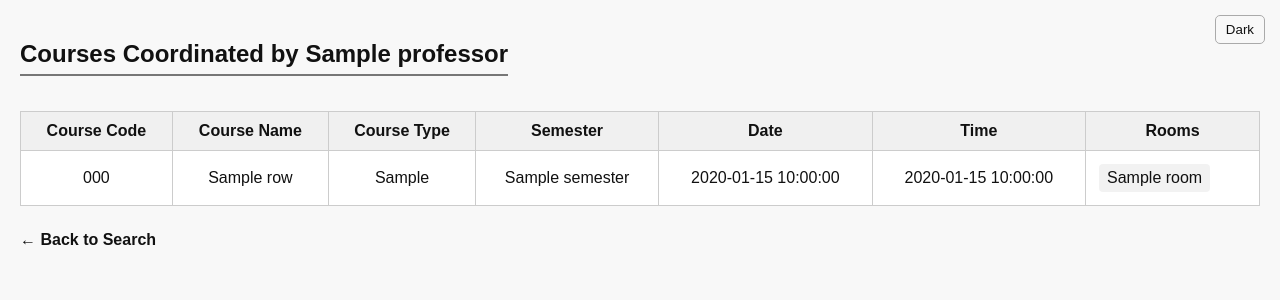
After one commit to Kavyansh-Bagdi/e-cell, a Flask app: template webpage/templates/professor_result.html in a window 1280 px wide. The commit adds this page. Shown: the top 300 px of the page. Run offline with Flask 3, Linux system fonts and the light colour scheme; the template is opened without the code that fills it: most values are stand-ins (such as "Sample title", 1, 10 or a date in 2020).

Commit message:
feat: webpage is class and prof feature is added

```diff
--- a/webpage/app.py
+++ b/webpage/app.py
@@ -9,6 +9,50 @@ BASE_DIR = os.path.dirname(os.path.dirname(os.path.abspath(__file__)))
 
 # Database path (located in project root)
 DB_PATH = os.path.join(BASE_DIR, "data.db")
+
+def get_professor_courses(professor_name):
+    connection = sqlite3.connect(DB_PATH)
+    connection.row_factory = sqlite3.Row
+    cursor = connection.cursor()
+
+    cursor.execute("""
+        SELECT
+            C.CourseCode,
+            C.CourseName,
+            C.CourseType,
+            C.Semester,
+            E.Date,
+            E.Time,
+            E.Room1, E.Room2, E.Room3, E.Room4, E.Room5
+        FROM Courses AS C
+        LEFT JOIN ExamSchedule AS E
+        ON C.CourseCode = E.CourseCode
+        AND C.CourseType = E.CourseType
+        AND C.CoordinatorName = E.CoordinatorName
+        AND C.Semester = E.Semester
+        WHERE C.CoordinatorName = ?
+        ORDER BY C.Semester, C.CourseCode, E.Date, E.Time
+    """, (professor_name,))
+
+    rows = cursor.fetchall()
+    connection.close()
+
+    # Clean and format rooms
+    courses = []
+    for r in rows:
+        rooms = [r["Room1"], r["Room2"], r["Room3"], r["Room4"], r["Room5"]]
+        rooms = [room for room in rooms if room not in (None, "", "—")]
+        courses.append({
+            "CourseCode": r["CourseCode"],
+            "CourseName": r["CourseName"],
+            "CourseType": r["CourseType"],
+            "Semester": r["Semester"],
+            "Date": r["Date"],
+            "Time": r["Time"],
+            "Rooms": rooms
+        })
+
+    return courses
 
 def get_student_entries(student_id):
     connection = sqlite3.connect(DB_PATH)
@@ -93,8 +137,71 @@ def get_student_entries(student_id):
     return merged
 
 
+@app.route("/", methods=["GET", "POST"])
+def home():
+    connection = sqlite3.connect(DB_PATH)
+    connection.row_factory = sqlite3.Row
+    cursor = connection.cursor()
 
-@app.route("/", methods=["GET", "POST"])
+    # Fetch dropdown options for "Classes" mode
+    cursor.execute("SELECT DISTINCT Date FROM Arrangement ORDER BY Date;")
+    dates = [row["Date"] for row in cursor.fetchall()]
+
+    cursor.execute("SELECT DISTINCT time_slot FROM Arrangement ORDER BY time_slot;")
+    times = [row["time_slot"] for row in cursor.fetchall()]
+
+    cursor.execute("SELECT RoomNo FROM Rooms ORDER BY RoomNo;")
+    rooms = [row["RoomNo"] for row in cursor.fetchall()]
+
+    connection.close()
+
+    # Student form submitted
+    if "student_id" in request.form:
+        student_id = request.form.get("student_id").strip()
+        results = get_student_entries(student_id)
+        return render_template("result.html", student_id=student_id, results=results)
+
+    # Professor form submitted
+    elif "professor_name" in request.form:
+        name = request.form.get("professor_name").strip()
+        results = get_professor_courses(name)
+        return render_template("professor_result.html", professor=name, results=results)
+
+    # Class form submitted
+    elif all(k in request.form for k in ["date", "time_slot", "room"]):
+        date = request.form.get("date")
+        time = request.form.get("time_slot")
+        room = request.form.get("room")
+
+        connection = sqlite3.connect(DB_PATH)
+        connection.row_factory = sqlite3.Row
+        cursor = connection.cursor()
+
+        cursor.execute("""
+            SELECT
+                Date, time_slot, Room,
+                SeatNoA, StudentIdA, NameA, BatchA,
+                SeatNoB, StudentIdB, NameB, BatchB
+            FROM Arrangement
+            WHERE Date = ? AND time_slot = ? AND Room = ?
+            ORDER BY SeatNoA, SeatNoB
+        """, (date, time, room))
+        results = cursor.fetchall()
+        connection.close()
+
+        return render_template(
+            "class_result.html",
+            results=results,
+            date=date,
+            time=time,
+            room=room
+        )
+
+    # Default: show the page with all dropdown data
+    return render_template("index.html", dates=dates, times=times, rooms=rooms)
+
+
+@app.route("/student", methods=["GET", "POST"])
 def index():
     if request.method == "POST":
         student_id = request.form.get("student_id").strip()
@@ -102,6 +209,54 @@ def index():
         return render_template("result.html", student_id=student_id, results=results)
     return render_template("index.html")
 
+@app.route("/professor", methods=["POST"])
+def professor_lookup():
+    name = request.form["professor_name"]
+    results = get_professor_courses(name)
+    return render_template("professor_result.html", results=results, professor=name)
+
+@app.route("/class", methods=["GET", "POST"])
+def class_lookup():
+    connection = sqlite3.connect(DB_PATH)
+    connection.row_factory = sqlite3.Row
+    cursor = connection.cursor()
+
+    # Fetch dropdown options
+    cursor.execute("SELECT DISTINCT Date FROM Arrangement ORDER BY Date;")
+    dates = [row["Date"] for row in cursor.fetchall()]
+
+    cursor.execute("SELECT DISTINCT time_slot FROM Arrangement ORDER BY time_slot;")
+    times = [row["time_slot"] for row in cursor.fetchall()]
+
+    cursor.execute("SELECT RoomNo FROM Rooms ORDER BY RoomNo;")
+    rooms = [row["RoomNo"] for row in cursor.fetchall()]
+
+    results = []
+    if request.method == "POST":
+        date = request.form.get("date")
+        time = request.form.get("time_slot")
+        room = request.form.get("room")
+
+        cursor.execute("""
+            SELECT
+                Date, time_slot, Room,
+                SeatNoA, StudentIdA, NameA, BatchA,
+                SeatNoB, StudentIdB, NameB, BatchB
+            FROM Arrangement
+            WHERE Date = ? AND time_slot = ? AND Room = ?
+            ORDER BY CAST(REPLACE(SeatNoA, 'A', '') AS INTEGER)
+        """, (date, time, room))
+        results = cursor.fetchall()
+
+    connection.close()
+
+    return render_template(
+        "class_result.html",
+        dates=dates,
+        times=times,
+        rooms=rooms,
+        results=results
+    )
 
 if __name__ == "__main__":
     app.run(debug=True)
--- /dev/null
+++ b/webpage/templates/professor_result.html
@@ -0,0 +1,162 @@
+<!DOCTYPE html>
+<html lang="en">
+
+<head>
+    <meta charset="UTF-8">
+    <title>Professor Course Details</title>
+    <meta name="viewport" content="width=device-width, initial-scale=1.0">
+    <style>
+        body {
+            font-family: Arial, sans-serif;
+            margin: 20px;
+            transition: background 0.3s, color 0.3s;
+        }
+
+        table {
+            width: 100%;
+            border-collapse: collapse;
+            margin-top: 15px;
+            transition: background 0.3s;
+        }
+
+        th,
+        td {
+            padding: 10px;
+            border: 1px solid #ccc;
+            text-align: center;
+        }
+
+        h2 {
+            border-bottom: 2px solid #777;
+            display: inline-block;
+            padding-bottom: 6px;
+        }
+
+        .theme-toggle {
+            position: fixed;
+            top: 15px;
+            right: 15px;
+            background: none;
+            border: 1px solid #aaa;
+            padding: 6px 10px;
+            border-radius: 5px;
+            cursor: pointer;
+            color: inherit;
+        }
+
+        /* Light theme (default) */
+        body.light {
+            background: #f8f8f8;
+            color: #111;
+        }
+
+        body.light table {
+            background: #fff;
+            border-color: #ddd;
+        }
+
+        body.light th {
+            background: #f0f0f0;
+        }
+
+        /* Dark theme */
+        body.dark {
+            background: #121212;
+            color: #e0e0e0;
+        }
+
+        body.dark table {
+            background: #1e1e1e;
+            border-color: #333;
+        }
+
+        body.dark th {
+            background: #2a2a2a;
+        }
+
+        .room-box {
+            display: inline-block;
+            background: rgba(0, 0, 0, 0.05);
+            padding: 5px 8px;
+            border-radius: 4px;
+            margin: 3px;
+        }
+
+        body.dark .room-box {
+            background: #181818;
+        }
+
+        a {
+            color: inherit;
+            text-decoration: none;
+            font-weight: bold;
+        }
+
+        a:hover {
+            text-decoration: underline;
+        }
+    </style>
+</head>
+
+<body class="light">
+    <button class="theme-toggle" onclick="toggleTheme()">Dark</button>
+
+    <h2>Courses Coordinated by {{ professor }}</h2>
+
+    {% if results %}
+    <div style="overflow-x:auto;">
+        <table>
+            <thead>
+                <tr>
+                    <th>Course Code</th>
+                    <th>Course Name</th>
+                    <th>Course Type</th>
+                    <th>Semester</th>
+                    <th>Date</th>
+                    <th>Time</th>
+                    <th>Rooms</th>
+                </tr>
+            </thead>
+            <tbody>
+                {% for row in results %}
+                <tr>
+                    <td>{{ row.CourseCode }}</td>
+                    <td>{{ row.CourseName }}</td>
+                    <td>{{ row.CourseType }}</td>
+                    <td>{{ row.Semester }}</td>
+                    <td>{{ row.Date if row.Date else '—' }}</td>
+                    <td>{{ row.Time if row.Time else '—' }}</td>
+                    <td style="text-align:left;">
+                        {% if row.Rooms %}
+                        {% for room in row.Rooms %}
+                        <span class="room-box">{{ room }}</span>
+                        {% endfor %}
+                        {% else %}
+                        —
+                        {% endif %}
+                    </td>
+                </tr>
+                {% endfor %}
+            </tbody>
+        </table>
+    </div>
+    {% else %}
+    <p>⚠ No courses found for this professor.</p>
+    {% endif %}
+
+    <div style="margin-top:25px;">
+        <a href="/">← Back to Search</a>
+    </div>
+
+    <script>
+        function toggleTheme() {
+            const body = document.body;
+            const button = document.querySelector(".theme-toggle");
+            body.classList.toggle("dark");
+            body.classList.toggle("light");
+            button.textContent = body.classList.contains("dark") ? "Light" : "Dark";
+        }
+    </script>
+</body>
+
+</html>
```
Also changed, not shown: webpage/templates/class_result.html (added, +131 -0 lines), webpage/templates/index.html (+98 -8 lines).
